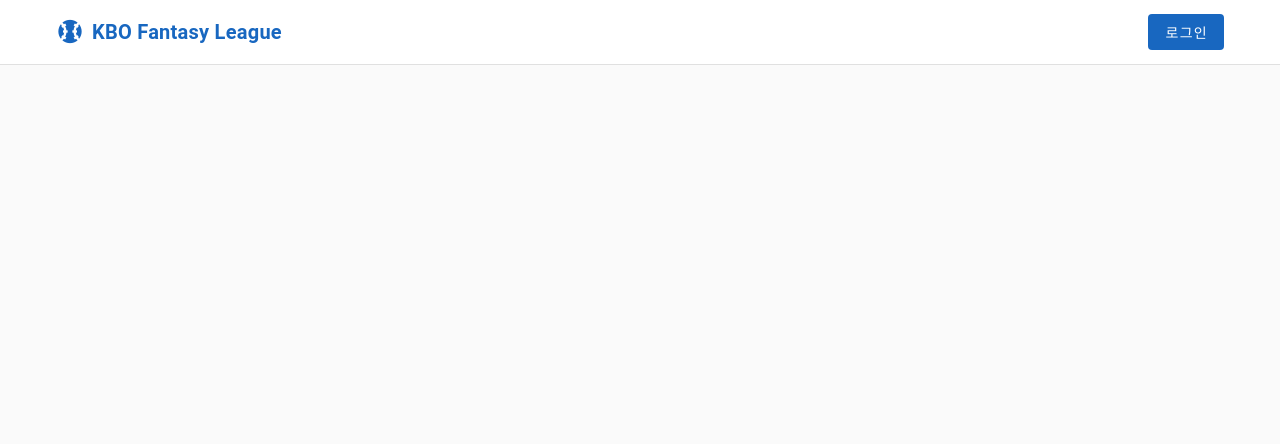
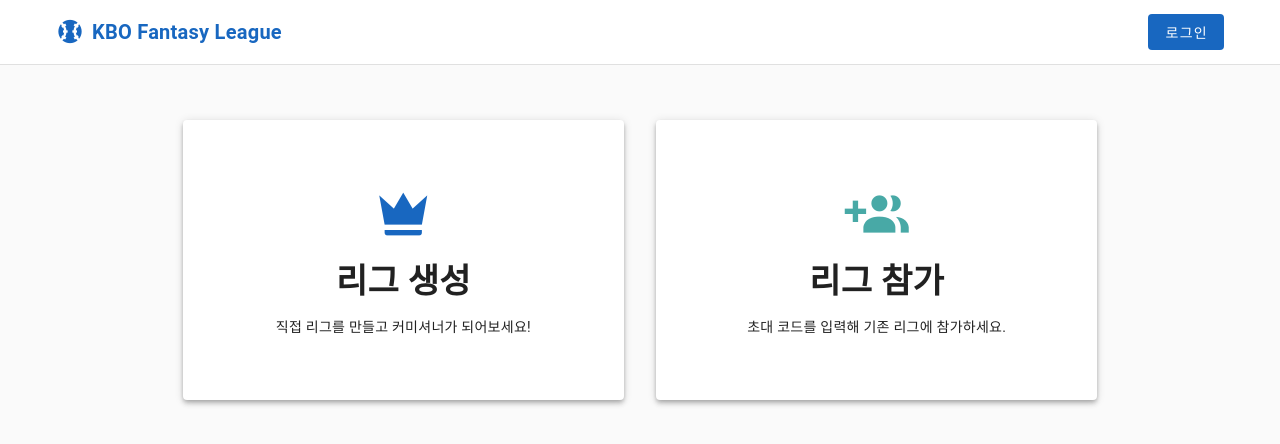
Before and after one commit to yochatapa/fantasy-league, a Vue app in the folder frontend/: page /league/start in a window 1280 px wide. Shown: the top 444 px of the page. Built offline with nearby package versions, Linux system fonts and the light colour scheme; no server answers.

Commit message:
FEAT: 리그 시작 템플릿 생성

```diff
--- a/frontend/src/router/index.js
+++ b/frontend/src/router/index.js
@@ -1,8 +1,12 @@
-import { createRouter, createWebHistory } from 'vue-router'
+import { createRouter, createWebHistory, RouterView  } from 'vue-router'
+import { useUserStore } from '@/stores/userStore'
 import HomeView from '@/views/common/HomeView.vue'
 import LoginView from '@/views/common/login/LoginView.vue'
 import SignupView from '@/views/common/signup/SignupView.vue'
-import { useUserStore } from '@/stores/userStore'
+// league
+import LeagueStartView from '@/views/league/create/LeagueStartView.vue'
+import LeagueCreateView from '@/views/league/create/LeagueCreateView.vue'
+import LeagueJoinView from '@/views/league/create/LeagueJoinView.vue'
 
 const router = createRouter({
     history: createWebHistory(import.meta.env.BASE_URL),
@@ -21,7 +25,28 @@ const router = createRouter({
             path: '/signup',
             name: 'signup',
             component: SignupView,
-        }
+        },
+        {
+          path: '/league',
+          component: RouterView ,
+          children: [
+              {
+                  path: 'start',
+                  name: 'LeagueStart',
+                  component: LeagueStartView,
+              },
+              {
+                  path: 'create',
+                  name: 'LeagueCreate',
+                  component: LeagueCreateView,
+              },
+              {
+                  path: 'join',
+                  name: 'LeagueJoin',
+                  component: LeagueJoinView,
+              }
+          ]
+      }
     ],
     scrollBehavior(to, from, savedPosition) {
         // savedPosition은 뒤로가기/앞으로가기 버튼으로 이동했을 때
--- /dev/null
+++ b/frontend/src/views/league/create/LeagueStartView.vue
@@ -0,0 +1,57 @@
+<template>
+    <v-container class="fill-height" fluid>
+        <v-row
+            align="center"
+            justify="center"
+            class="ma-0"
+        >
+            <v-col
+                cols="12"
+                md="5"
+                class="pa-4"
+            >
+                <v-hover v-slot="{ isHovering, props }">
+                    <v-card
+                        v-bind="props"
+                        class="pa-6 d-flex flex-column justify-center align-center text-center transition"
+                        rounded="2xl"
+                        :elevation="isHovering ? 8 : 4"
+                        @click="router.push('/league/create')"
+                        style="min-height: 280px; height: 100%;"
+                    >
+                        <v-icon size="64" class="mb-4" color="primary">mdi-crown</v-icon>
+                        <h2 class="text-h4 font-weight-bold mb-4">리그 생성</h2>
+                        <p class="text-body-2">직접 리그를 만들고 커미셔너가 되어보세요!</p>
+                    </v-card>
+                </v-hover>
+            </v-col>
+
+            <v-col
+                cols="12"
+                md="5"
+                class="pa-4"
+            >
+                <v-hover v-slot="{ isHovering, props }">
+                    <v-card
+                        v-bind="props"
+                        class="pa-6 d-flex flex-column justify-center align-center text-center transition"
+                        rounded="2xl"
+                        :elevation="isHovering ? 8 : 4"
+                        @click="router.push('/league/join')"
+                        style="min-height: 280px; height: 100%;"
+                    >
+                        <v-icon size="64" class="mb-4" color="secondary">mdi-account-multiple-plus</v-icon>
+                        <h2 class="text-h4 font-weight-bold mb-4">리그 참가</h2>
+                        <p class="text-body-2">초대 코드를 입력해 기존 리그에 참가하세요.</p>
+                    </v-card>
+                </v-hover>
+            </v-col>
+        </v-row>
+    </v-container>
+</template>
+
+<script setup>
+import { useRouter } from 'vue-router';
+
+const router = useRouter();
+</script>
```
